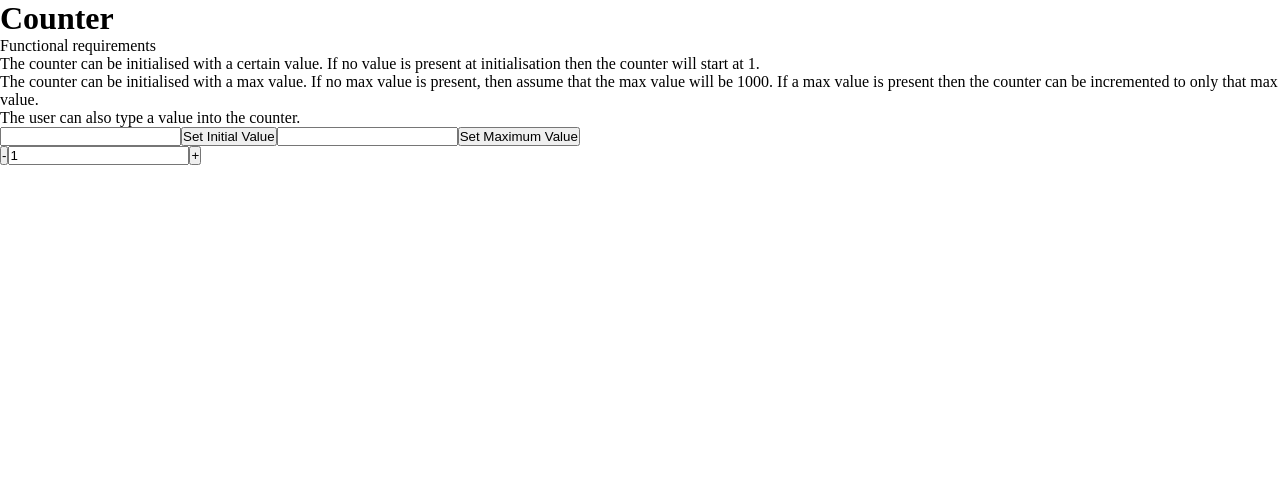
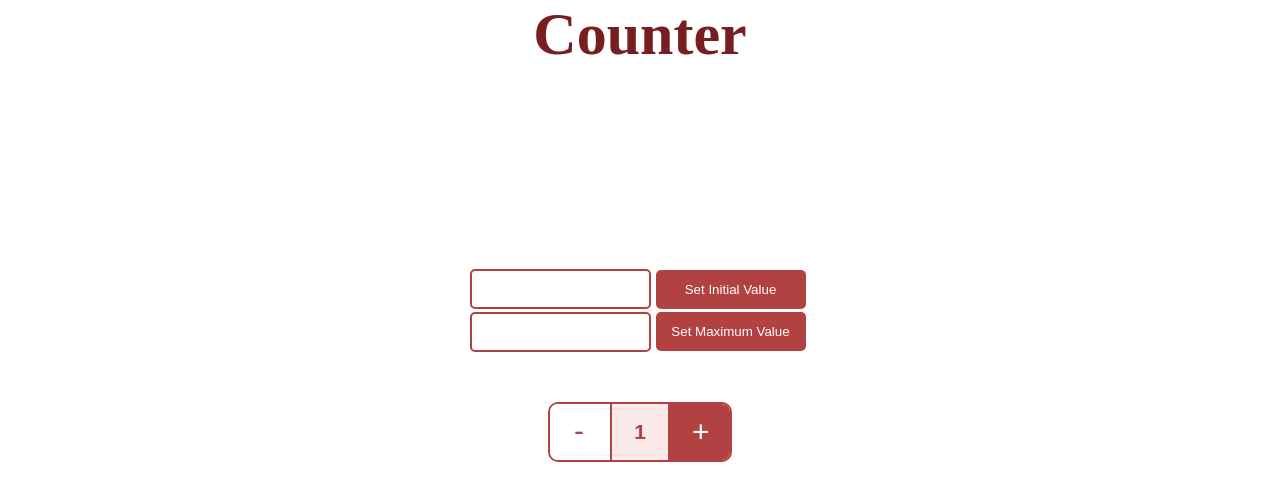
Before and after one commit to HarshKapadia2/react-js-counter, a React (Create React App) app: page / in a window 1280 px wide. Shown: the top 500 px of the page. Built offline with nearby package versions, Linux system fonts and the light colour scheme.

Commit message:
css included

```diff
--- a/src/components/App.js
+++ b/src/components/App.js
@@ -18,31 +18,14 @@ function App() {
 	return (
 		<main>
 			<h1>Counter</h1>
+			<div id="flex-body">
+				<Initializer
+					receiveMaxVal={receiveMaxVal}
+					receiveInitialVal={receiveInitialVal}
+				/>
 
-			<div>
-				Functional requirements
-				<ul>
-					<li>
-						The counter can be initialised with a certain value. If
-						no value is present at initialisation then the counter
-						will start at 1.
-					</li>
-					<li>
-						The counter can be initialised with a max value. If no
-						max value is present, then assume that the max value
-						will be 1000. If a max value is present then the counter
-						can be incremented to only that max value.
-					</li>
-					<li>The user can also type a value into the counter.</li>
-				</ul>
+				<Counter maxVal={maxVal} initialVal={initialVal} />
 			</div>
-
-			<Initializer
-				receiveMaxVal={receiveMaxVal}
-				receiveInitialVal={receiveInitialVal}
-			/>
-
-			<Counter maxVal={maxVal} initialVal={initialVal} />
 		</main>
 	);
 }
--- a/src/components/Counter.js
+++ b/src/components/Counter.js
@@ -31,7 +31,7 @@ const Counter = ({ maxVal, initialVal }) => {
 	return (
 		<div id="counter">
 			<button id="decrement-btn" title="Decrement" onClick={decrement}>
-				-
+				<div id="decrement">-</div>
 			</button>
 
 			<input
@@ -44,7 +44,7 @@ const Counter = ({ maxVal, initialVal }) => {
 			></input>
 
 			<button id="increment-btn" title="Increment" onClick={increment}>
-				+
+				<div id="increment">+</div>
 			</button>
 		</div>
 	);
--- a/src/components/Initializer.js
+++ b/src/components/Initializer.js
@@ -14,16 +14,20 @@ const Initializer = ({ receiveMaxVal, receiveInitialVal }) => {
 	};
 
 	return (
-		<div id="initialization">
-			<input id="initial-input" ref={initialInput}></input>
-			<button className="btn" onClick={sendInitialVal}>
-				Set Initial Value
-			</button>
+		<div id="initial-container">
+			<div id="input-field">
+				<input id="text-field" ref={initialInput}></input>
+				<button className="init-btn" onClick={sendInitialVal}>
+					Set Initial Value
+				</button>
+			</div>
 
-			<input id="max-val-input" ref={maxValInput}></input>
-			<button className="btn" onClick={sendMaxVal}>
-				Set Maximum Value
-			</button>
+			<div id="input-field">
+				<input id="text-field" ref={maxValInput}></input>
+				<button className="init-btn" onClick={sendMaxVal}>
+					Set Maximum Value
+				</button>
+			</div>
 		</div>
 	);
 };
--- a/src/css/app.css
+++ b/src/css/app.css
@@ -0,0 +1,28 @@
+h1 {
+	font-size: 60px;
+	text-align: center;
+	font-family: "Times New Roman", Times, serif;
+	color: #791e1e;
+}
+#flex-body {
+	height: 80vh;
+	display: flex;
+	flex-direction: column;
+	justify-content: center;
+	align-items: center;
+	font-size: 30px;
+	font-family: "Times New Roman", Times, serif;
+}
+
+#flex-container {
+	height: 20vh;
+	width: 100vw;
+	align-items: center;
+	display: flex;
+	flex-direction: column;
+	align-items: center;
+	justify-content: space-between;
+	border-radius: 10px;
+	border-color: #bd7371;
+	flex-wrap: 3;
+}
--- a/src/css/counter.css
+++ b/src/css/counter.css
@@ -0,0 +1,70 @@
+#counter {
+	display: flex;
+	border: solid #b24242 2px;
+	border-radius: 10px;
+	margin: 5em 0;
+}
+
+#counter-val {
+	background-color: #fbe8e8;
+	height: 56px;
+	width: 60px;
+	border: none;
+	border-left: solid #b24242 2px;
+	border-right: solid #b24242 2px;
+	color: #b24242;
+	display: flex;
+	align-items: center;
+	justify-content: center;
+	text-align: center;
+	font-size: 21px;
+	font-weight: bold;
+}
+
+#decrement-btn {
+	background-color: #ffffff;
+	border-radius: 8px 0 0 8px;
+	border-color: #b24242;
+	text-align: center;
+	border: none;
+	height: 56px;
+	width: 60px;
+	font-size: inherit;
+	cursor: pointer;
+	color: #b24242;
+}
+
+#increment-btn {
+	border: none;
+	background-color: #b24242;
+	height: 56px;
+	width: 60px;
+	border-radius: 0 8px 8px 0;
+	cursor: pointer;
+	color: #ffffff;
+	text-align: center;
+	font-size: inherit;
+}
+
+#increment {
+	width: 14px;
+	height: 29px;
+	padding-left: 22px;
+	padding-bottom: 33px;
+}
+
+#decrement {
+	width: 7px;
+	height: 29px;
+	padding-left: 24px;
+	padding-bottom: 35px;
+}
+input::-webkit-outer-spin-button,
+input::-webkit-inner-spin-button {
+	-webkit-appearance: none;
+	margin: 0;
+}
+
+input[type="number"] {
+	-moz-appearance: textfield;
+}
--- a/src/css/initializer.css
+++ b/src/css/initializer.css
@@ -0,0 +1,20 @@
+#initial-container {
+	position: relative;
+	top: 100px;
+}
+.init-btn {
+	width: 150px;
+	background-color: #b24242;
+	color: #ffffff;
+	border-radius: 5px;
+	border: none;
+	padding: 12px;
+	cursor: pointer;
+}
+#text-field {
+	position: relative;
+	right: 5px;
+	height: 40px;
+	border: solid #b24242 2px;
+	border-radius: 5px;
+}
```
Also changed, not shown: src/reportWebVitals.js (added, +13 -0 lines), src/setupTests.js (added, +5 -0 lines), src/logo.svg (added), 1 other file (tests, documents, lock files or other folders).
